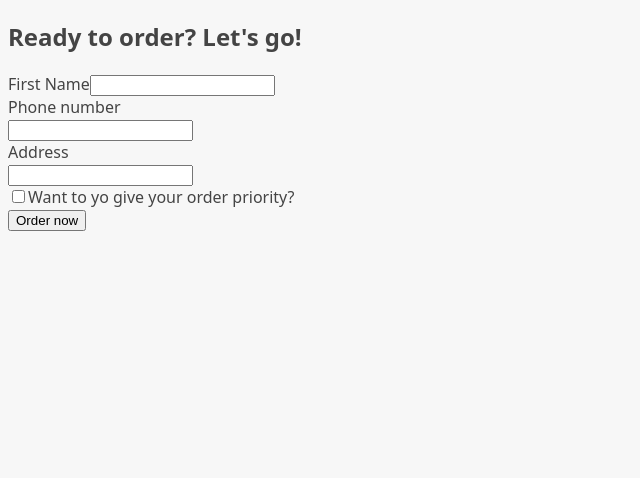
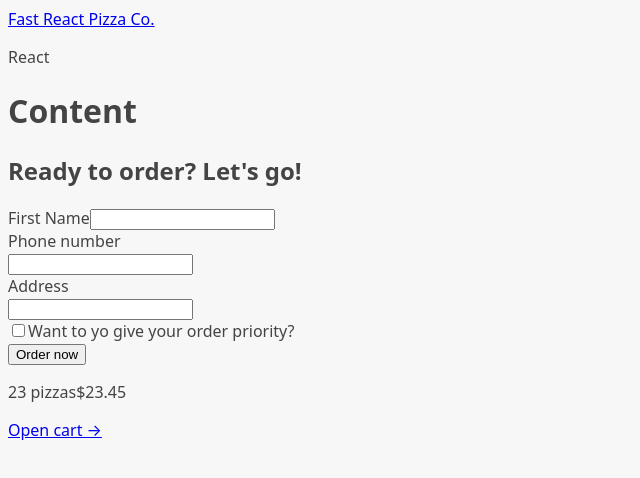
Before and after one commit to mhVxVNMwXkm9s4Ze9VASei/fast-react-pizza, a React (Vite) app: page /order/new in a window 1280 px wide. Shown: the top 478 px of the page, without its empty margins (0-640 px from the left). Built offline with nearby package versions, Linux system fonts and the light colour scheme.

Commit message:
Created routes and layout components.
As much as I hate leaving console.logs in code, this was the only way to get the app to work. Vite is VERY strict about, well, everything...

```diff
--- a/src/App.jsx
+++ b/src/App.jsx
@@ -5,8 +5,12 @@
 import Home from "./ui/Home";
 import Menu from "./features/menu/Menu";
 import Order from "./features/order/Order";
+import AppLayout from "./ui/AppLayout";
 
 const router = createBrowserRouter([
+	{
+		element: <AppLayout />,
+		children: [
 			{
 				path: "/",
 				element: <Home />,
@@ -27,6 +31,8 @@
 				path: "/order/:orderId",
 				element: <Order />,
 			},
+		],
+	},
 ]);
 
 function App() {
--- a/src/features/cart/Cart.jsx
+++ b/src/features/cart/Cart.jsx
@@ -26,6 +26,7 @@
 
 function Cart() {
 	const cart = fakeCart;
+	console.log(cart);
 
 	return (
 		<div>
--- a/src/features/cart/CartItem.jsx
+++ b/src/features/cart/CartItem.jsx
@@ -2,6 +2,7 @@
 
 function CartItem({ item }) {
 	const { pizzaId, name, quantity, totalPrice } = item;
+	console.log(pizzaId, name, quantity, totalPrice);
 
 	return (
 		<li>
--- a/src/features/cart/CartOverview.jsx
+++ b/src/features/cart/CartOverview.jsx
@@ -1,3 +1,5 @@
+import { Link } from "react-router-dom";
+
 function CartOverview() {
 	return (
 		<div>
@@ -5,7 +7,7 @@
 				<span>23 pizzas</span>
 				<span>$23.45</span>
 			</p>
-			<a href="#">Open cart &rarr;</a>
+			<Link to="/cart">Open cart &rarr;</Link>
 		</div>
 	);
 }
--- a/src/features/menu/MenuItem.jsx
+++ b/src/features/menu/MenuItem.jsx
@@ -2,6 +2,7 @@
 
 function MenuItem({ pizza }) {
 	const { id, name, unitPrice, ingredients, soldOut, imageUrl } = pizza;
+	console.log(id, name, unitPrice, ingredients, soldOut, imageUrl);
 
 	return (
 		<li>
--- a/src/features/order/CreateOrder.jsx
+++ b/src/features/order/CreateOrder.jsx
@@ -33,10 +33,12 @@
 function CreateOrder() {
 	// const [withPriority, setWithPriority] = useState(false);
 	const cart = fakeCart;
+	const newState = useState("");
+	console.log(cart, newState, isValidPhone("1234"));
 
 	return (
 		<div>
-			<h2>Ready to order? Let's go!</h2>
+			<h2>Ready to order? Let&apos;s go!</h2>
 
 			<form>
 				<div>
--- a/src/features/order/Order.jsx
+++ b/src/features/order/Order.jsx
@@ -4,7 +4,7 @@
 	calcMinutesLeft,
 	formatCurrency,
 	formatDate,
-} from "../../utils/helpers";
+} from "../../utilities/helpers";
 
 const order = {
 	id: "ABCDEF",
@@ -53,6 +53,7 @@
 		cart,
 	} = order;
 	const deliveryIn = calcMinutesLeft(estimatedDelivery);
+	console.log(cart, id);
 
 	return (
 		<div>
--- a/src/features/order/OrderItem.jsx
+++ b/src/features/order/OrderItem.jsx
@@ -2,6 +2,7 @@
 
 function OrderItem({ item, isLoadingIngredients, ingredients }) {
 	const { quantity, name, totalPrice } = item;
+	console.log(quantity, name, totalPrice, isLoadingIngredients, ingredients);
 
 	return (
 		<li>
--- /dev/null
+++ b/src/ui/AppLayout.jsx
@@ -0,0 +1,18 @@
+import { Outlet } from "react-router-dom";
+import CartOverview from "../features/cart/CartOverview";
+import Header from "./Header";
+
+function AppLayout() {
+	return (
+		<div>
+			<Header />
+			<main>
+				<h1>Content</h1>
+				<Outlet />
+			</main>
+			<CartOverview />
+		</div>
+	);
+}
+
+export default AppLayout;
--- /dev/null
+++ b/src/ui/Header.jsx
@@ -0,0 +1,13 @@
+import { Link } from "react-router-dom";
+
+function Header() {
+	return (
+		<header>
+			<Link to="/">Fast React Pizza Co.</Link>
+
+			<p>React</p>
+		</header>
+	);
+}
+
+export default Header;
```
Lines whose indentation alone changed are shown as unchanged.
